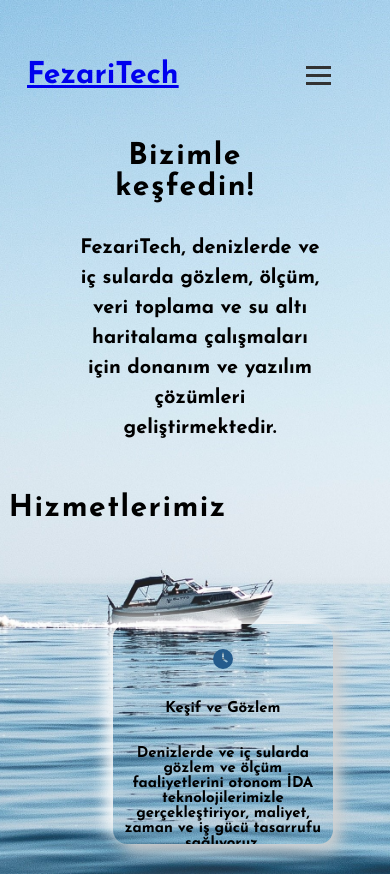
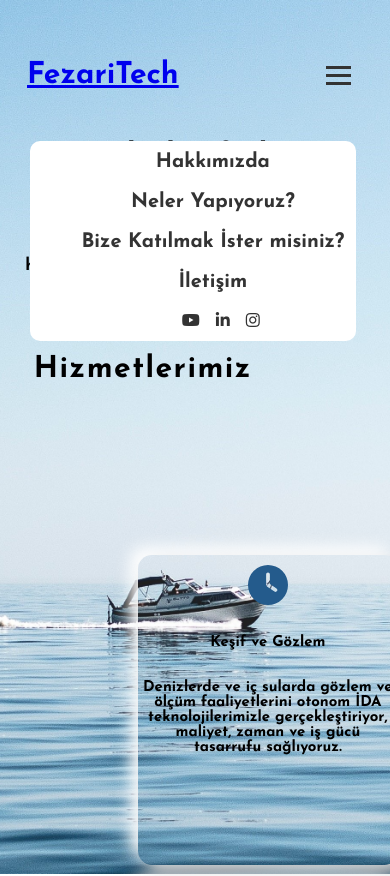
Before and after one commit to FezariTech/web, a React (Create React App) app: page / in a window 390 px wide. Shown: the top 876 px of the page. Built offline with nearby package versions, Linux system fonts and the light colour scheme.

Commit message:
27.05.1update

```diff
--- a/src/styles/body.css
+++ b/src/styles/body.css
@@ -8,7 +8,7 @@
   font-family: 'Josefin Sans', sans-serif;
 }
 
-@media (max-width: 1000px) {
+@media (max-width: 900px) {
   .title {
     font-size: 30px;
     text-align: center;
@@ -16,24 +16,24 @@
 }
 
 .description {
-  font-size: 18px;
+  font-size: 17px;
   line-height: 1.5;
-  margin-left: 30px;
+  margin-left: 20px;
   text-align: start;
 }
 
 @media (max-width: 1000px) {
   .description {
-    font-size: 20px;
+    font-size: 17px;
     text-align: center;
     margin-top: 10px;
   }
 }
 
 .container {
-  padding-top: 130px;
-  margin-left: 50px;
-  max-width: 70%;
+  padding-top: 250px;
+  /*margin-left: 10px;*/
+  max-width: 90%;
 }
 
 @media (max-width: 1000px) {
@@ -72,7 +72,7 @@
 
 #scroll-icon {
   width: 100%;
-  height: 30vh;
+  height: 70vh;
   display: flex;
   align-items: center;
   justify-content: center;
--- a/src/styles/boxes.css
+++ b/src/styles/boxes.css
@@ -27,14 +27,14 @@
 
   @media only screen and (max-width: 1000px) {
     .services {
-      margin-top: 800px;
+      margin-top: 900px;
     }
   }
 
   .services{
-    margin-top: 400px;
-    margin-left: 150px;
-    margin-right: 150px;
+    margin-top: 550px;
+    margin-left: 100px;
+    margin-right: 100px;
     margin-bottom: 100px;
   }
 
@@ -49,7 +49,7 @@
     display: flex;
     justify-content: space-between;
     margin: auto;
-    width: 1100px;
+    width: 1200px;
     align-items: center;
     padding-top: 50px;
   }
@@ -61,13 +61,13 @@
       width: 10px;
       height: 100%;
       align-items: start;
-      padding-top: 50px;
+      padding-top: 150px;
     }
   }
 
   .box {
     width: 250px;
-    height: 250px;
+    height: 300px;
     overflow: hidden;
     background: linear-gradient(145deg,
         #e6e6e6 0,
@@ -85,12 +85,12 @@
 
   @media only screen and (max-width: 1000px) {
     .box {
-      width: 200px;
-      height: 200px;
-      padding: 10px;
+      width: 250px;
+      height: 300px;
+      padding: 5px;
       background-size: contain;
       display: block;
-      margin: 50px auto;
+      margin: 20px auto;
       align-items: start;
     }
   }
@@ -144,12 +144,12 @@
   @media only screen and (max-width: 1000px) {
     .icons {
       font-size: 80px;
-      margin-top: 30px;
+      margin-top: 20px;
     }
   }
 
   .my-icon{
-    font-size: 20px;
+    font-size: 40px;
     color: #245b8c;
-    margin-top: 15px;
+    margin-top: 5px;
   }
--- a/src/styles/navbar.css
+++ b/src/styles/navbar.css
@@ -2,7 +2,7 @@ nav {
     display: flex;
     justify-content: space-between;
     align-items: center;
-    padding: 50px 60px;
+    padding: 20px 20px;
   }
 
   .logo{
@@ -16,7 +16,7 @@ nav {
 
   #options li {
     display: inline-block;
-    margin-left: 40px;
+    margin-left: 10px;
     font-size: 20px;
     font-weight: bold;
   }
@@ -45,7 +45,7 @@ nav {
 
 
 
-  @media only screen and (min-width: 1001px) {
+  @media only screen and (min-width: 1000px) {
     #menu {
       display: flex;
 
@@ -91,7 +91,7 @@ nav {
       display: block;
       justify-content: space-between;
       align-items: center;
-      padding: 30px 50px;
+      padding: 30px 30px;
     }
 
     #menu {
@@ -100,14 +100,14 @@ nav {
       justify-content: center;
       align-items: center;
       border-radius: 10px;
-      height: 350px;/* 60px padding */
+      height: 200px;/* 60px padding */
       width: 100%;
       position: absolute;
-      top: 60px;
+      top: 50px;
       left: 0;
       background-color: #fff;
       z-index: 1;
-      opacity: 0;
+      opacity:1;
       pointer-events: none;
       transition: opacity 0.3s ease-in-out;
     }
--- a/src/styles/positions.css
+++ b/src/styles/positions.css
@@ -52,7 +52,7 @@ margin: 60px;
     padding: 10px 20px;
     font-size: 16px;
     cursor: pointer;
-    margin-top: 10px;
+    margin-bottom: 5px;
     border: 1px solid #245b8c;
     font-family: 'Josefin Sans', sans-serif;
 
```
Also changed, not shown: 11 other files (tests, documents, lock files or other folders).
